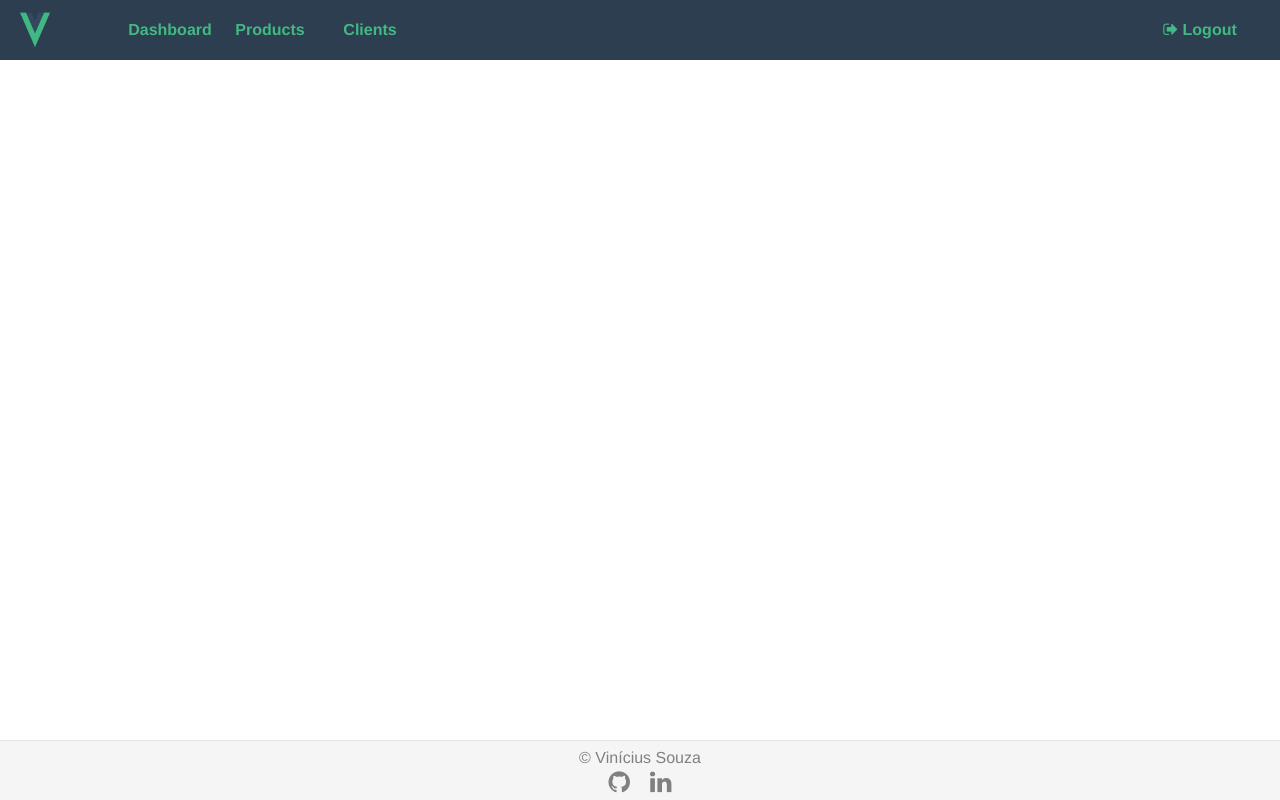
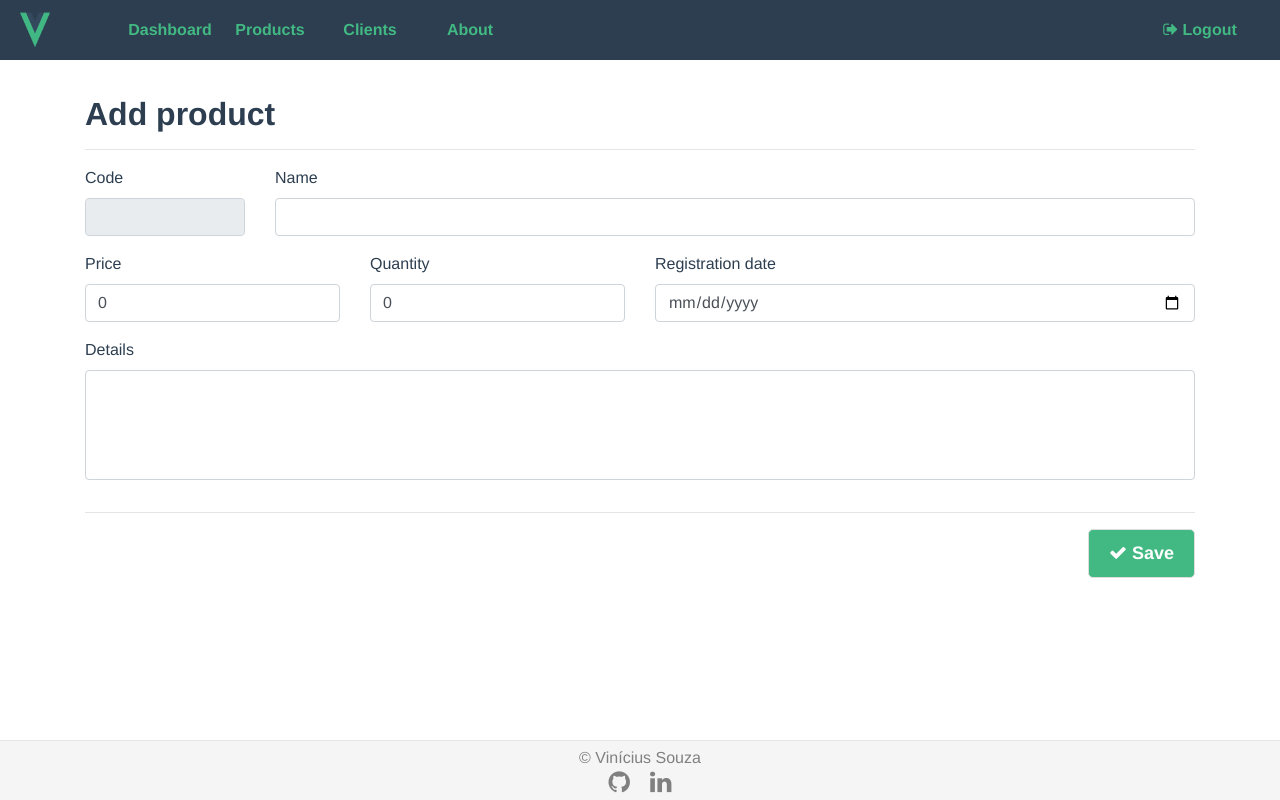
Before and after one commit to v1n1c1u/VueJsDemoProject, a Vue app: page /products/new in a window 1280 px wide. Built offline with nearby package versions, Linux system fonts and the light colour scheme.

Commit message:
Adding CRUD ops for products and About page

```diff
--- a/src/components/menu/Menu.vue
+++ b/src/components/menu/Menu.vue
@@ -5,6 +5,8 @@
         <router-link to="/">Dashboard</router-link>
         <router-link to="/products">Products</router-link>
         <router-link to="/clients">Clients</router-link>
+        <router-link to="/about">About</router-link>
+
       </div>
       <div id="logout-div">
         <router-link id="logout-link" to="/login">
--- a/src/components/tables/EmptyMessage.vue
+++ b/src/components/tables/EmptyMessage.vue
@@ -1,6 +1,6 @@
 <template>
     <div id="empty-table-message">
-        <span>{{message}}</span>
+        <span><i class="fa fa-frown-o" aria-hidden="true"></i>&nbsp;{{message}}</span>
     </div>
 </template>
 <script>
@@ -25,4 +25,11 @@ export default {
     text-align: center;
     width:100%;
 }
+span{
+    display: flex;
+    justify-content: center;
+}
+i {
+    font-size: 50px;
+}
 </style>
--- a/src/models/Product.js
+++ b/src/models/Product.js
@@ -2,9 +2,17 @@ export default class Product {
     constructor(obj){
         obj = obj || {};
         this.id = obj.id ;
-        this.name = obj.name;
-        this.price = obj.price || 0;
-        this.quantityInStock = obj.quantityInStock || 0;
-        this.registrationDate = obj.registrationDate;
+        this.name = obj.nome;
+        this.price = obj.valor || 0;
+        this.quantityInStock = obj.quantidadeEstoque || 0;
+        this.registrationDate = obj.dataCadastro;
+        this.details = obj.observacao;
+    }
+    validModel(){
+        return !!(this.name && this.price);
+    }
+
+    validModelForUpdating(){
+        return !!(this.id && this.name);
     }
 }
--- a/src/router/routes.js
+++ b/src/router/routes.js
@@ -4,10 +4,14 @@ const routes = [
       name: 'Login',
       title: 'Login',
       meta: {requiredAuth: false},
-      // route level code-splitting
-      // this generates a separate chunk (about.[hash].js) for this route
-      // which is lazy-loaded when the route is visited.
       component: () => import('../views/LoginView.vue')
+    },
+    {
+      path: '/',
+      name: 'Dashboard',
+      title: 'Dashboard',
+      meta: {requiredAuth: false},
+      component: () => import('../views/DashboardView.vue')
     },
     {
       path: '/products',
@@ -24,11 +28,25 @@ const routes = [
       component: () => import('../views/ClientControlView.vue')
     },
     {
-      path: '/',
-      name: 'Dashboard',
-      title: 'Dashboard',
+      path: '/about',
+      name: 'About',
+      title: 'About',
       meta: {requiredAuth: false},
-      component: () => import('../views/DashboardView.vue')
+      component: () => import('../views/AboutView.vue')
+    },
+    {
+      path: '/products/new',
+      name: 'NewProduct',
+      title: 'Add Product',
+      meta: {requiredAuth: false},
+      component: () => import('../views/Product.vue')
+    },
+    {
+      path: '/products/edit',
+      name: 'EditProduct',
+      title: 'Edit Product',
+      meta: {requiredAuth: false},
+      component: () => import('../views/Product.vue')
     }
   ];
 
--- a/src/views/AboutView.vue
+++ b/src/views/AboutView.vue
@@ -1,5 +1,35 @@
 <template>
-  <div class="about">
-    <h1>This is an about page</h1>
-  </div>
+  <div class="container">
+        <div class="row">
+            <div class="class col-sm-12">
+                <h2 class="page-title">About</h2>
+                <hr>
+                <div  id="greeting">
+                    &#128075; Hello there!
+                </div>
+                <p>
+                    This website is a demonstration of my web development
+                    skills with Vue. It simulates a small company's system
+                    for controlling clients and products.
+                    <br><br>
+                    Give it a try!
+                </p>
+            </div>
+        </div>
+    </div>
 </template>
+<style scoped>
+    #greeting{
+        font-size:70px;
+        font-weight: bold;
+        text-align: center;
+        width: 100%;
+        color: var(--primary-color)
+    }
+    p {
+        margin-top:50px;
+        padding: 0 70px 0 70px;
+        font-size: 30px;
+        text-align: justify;
+    }
+</style>
--- a/src/views/ClientControlView.vue
+++ b/src/views/ClientControlView.vue
@@ -42,7 +42,6 @@ export default {
     },
     methods:{
         findAllClients(){
-            console.log("I was called");
         }
     },
     mounted(){
@@ -58,4 +57,7 @@ export default {
     #client-table-row{
         margin-bottom: 10px;
     }
+    .centered-content, th{
+        text-align: center;
+    }
 </style>
--- /dev/null
+++ b/src/views/Product.vue
@@ -0,0 +1,124 @@
+<template>
+    <div class="container">
+        <div class="row">
+            <div class="col-sm-12">
+                <h2 class="page-title"> {{editMode ? "Edit ":"Add "}}product</h2>
+                <hr>
+            </div>
+        </div>
+        <div class="row">
+            <div class="col-sm-2">
+                <div class="form-group">
+                    <label for="id">Code</label>
+                    <input type="text" v-model="product.id" class="form-control" id="id" disabled>
+                </div>
+            </div>
+            <div class="col-sm-10">
+                <div class="form-group">
+                    <label for="name">Name</label>
+                    <input type="text" v-model="product.name" class="form-control" id="name">
+                </div>
+            </div>
+            <div class="col-sm-3">
+                <div class="form-group">
+                    <label for="price">Price</label>
+                    <input type="text" v-model="product.price" class="form-control" id="price">
+                </div>
+            </div>
+            <div class="col-sm-3">
+                <div class="form-group">
+                    <label for="quantity">Quantity</label>
+                    <input type="number" v-model="product.quantityInStock" class="form-control" id="quantity">
+                </div>
+            </div>
+            <div class="col-sm-6">
+                <div class="form-group">
+                    <label for="date">Registration date</label>
+                    <input type="date" v-model="product.registrationDate" class="form-control" id="date">
+                </div>
+            </div>
+            <div class="col-sm-12">
+                <div class="form-group">
+                    <label for="details">Details</label>
+                    <textarea v-model="product.details" class="form-control" id="details" rows="4"></textarea>
+                </div>
+            </div>
+        </div>
+        <div class="row">
+            <div class="col-sm-12" id="save-button-siv">
+                <hr>
+                <Button id="save-button" value="Save" iconClass="fa fa-check" :callback="saveProduct"></Button>
+            </div>
+        </div>
+    </div>
+</template>
+<script>
+import Button from '@/components/buttons/Button.vue';
+import Product from '@/models/Product';
+import productService from '@/api/product-service';
+
+export default {
+    name: 'NewProduct',
+    data(){
+        return {
+            product: new Product(),
+            editMode: false
+        }
+    },
+    components:{
+        Button
+    },
+    mounted(){
+        let id = this.$route.params.id;
+        if(id){
+            this.editMode = true;
+            productService.findById(id)
+            .then(response => {
+                this.product = new Product(response.data);
+            })
+            .catch(error =>{
+                console.log(error);
+            });
+        }
+    },
+    methods:{
+        saveProduct(){
+            (this.editMode) ? this.updateProduct() : this.registerProduct();
+        },
+        updateProduct(){
+            if(this.product.validModelForUpdating()){
+                productService.update(this.product)
+                .then(response => {alert("Success!");console.log(response);})
+                .catch(error => console.log(error));
+            }else{
+                alert("Product name and id are required!");
+            }
+        },
+        registerProduct(){
+            if(this.product.validModel()){
+                productService.register(this.product)
+                .then(response => {alert("Success");console.log(response);})
+                .catch(error => console.log(error));
+            }else{
+                alert("Product name and price are required!");
+            }
+        }
+    }
+}
+</script>
+<style scoped>
+    input:focus{
+        box-shadow: 1px 0px 5px var(--primary-color) ;
+    }
+    #save-button-div{
+        display: flex;
+        flex-direction: column-reverse;
+    }
+    #save-button{
+        width: fit-content;
+        float: right;
+    }
+    textarea {
+        resize: none;
+    }
+</style>
--- a/src/views/ProductControlView.vue
+++ b/src/views/ProductControlView.vue
@@ -18,14 +18,23 @@
                             <th>Actions</th>
                         </tr>
                     </thead>
-                    <tbody v-if="products.length==0">
+                    <tbody v-if="products.length>0">
                         <tr v-for="product in products" :key="product.id">
-                            <td>{{product.id}}</td>
+                            <td class="centered-content">{{product.id}}</td>
                             <td>{{product.name}}</td>
-                            <td>{{product.price | currencyFilter}}</td>
-                            <td>{{product.quantityInStock}}</td>
-                            <td>{{ product.registrationDate | dateFilter }}</td>
-                            <td>Edit / Delete</td>
+                            <td class="centered-content">$ {{product.price | currencyFilter}}</td>
+                            <td class="centered-content">{{product.quantityInStock}}</td>
+                            <td class="centered-content">{{ product.registrationDate | dateFilter }}</td>
+                            <td class="centered-content">
+                                <div id="actions-options-div">
+                                    <button class="invisible-button">
+                                        <i @click="editProduct(product)" class="fa fa-edit" title="Edit product"></i>
+                                    </button>
+                                    <button class="invisible-button">
+                                        <i @click="deleteProduct(product)" class="fa fa-trash" title="Delete product"></i>
+                                    </button>
+                                </div>
+                            </td>
                         </tr>
                     </tbody>
                 </table>
@@ -34,7 +43,13 @@
         </div>
         <div class="row">
             <div class="col-sm-12">
-                <Button type="button" value="Add Product" iconClass="fa fa-plus"></Button>
+                <Button
+                    type="button"
+                    value="Add Product"
+                    iconClass="fa fa-plus"
+                    :callback="addProduct"
+                    >
+                </Button>
             </div>
         </div>
     </div>
@@ -71,12 +86,30 @@ export default {
         findAllProducts(){
             productService.findAll()
             .then(response => {
-                console.log(response);
                 this.products = response.data.map(p => new Product(p));
             })
             .catch(error => {
                 console.log(error);
             });
+        },
+        editProduct(product){
+            this.$router.push({name:"EditProduct", params: {id:product.id}});
+        },
+        deleteProduct(product){
+            console.log("clicked");
+            productService.deleteById(product)
+            .then(response => {
+                alert("Deleted successfully!");
+                console.log(response);
+                window.location.reload();
+            })
+            .catch(error =>{
+                alert("Unable to delete product!");
+                console.log(error);
+            });
+        },
+        addProduct(){
+            this.$router.push({name:"NewProduct"});
         }
     },
     beforeCreate(){
@@ -95,4 +128,22 @@ export default {
     #product-table-row{
         margin-bottom: 10px;
     }
+    .centered-content, th{
+        text-align: center;
+    }
+    #actions-options-div{
+        display: flex;
+        width:100%;
+        justify-content: space-evenly;
+    }
+    #actions-options-div i{
+        color:var(--secondary-color);
+    }
+    #actions-options-div i:hover {
+        color:var(--primary-color);
+    }
+    .invisible-button{
+        border-style: none;
+        background-color:inherit
+    }
 </style>
```
Also changed, not shown: src/api/product-service.js (+16 -2 lines).
